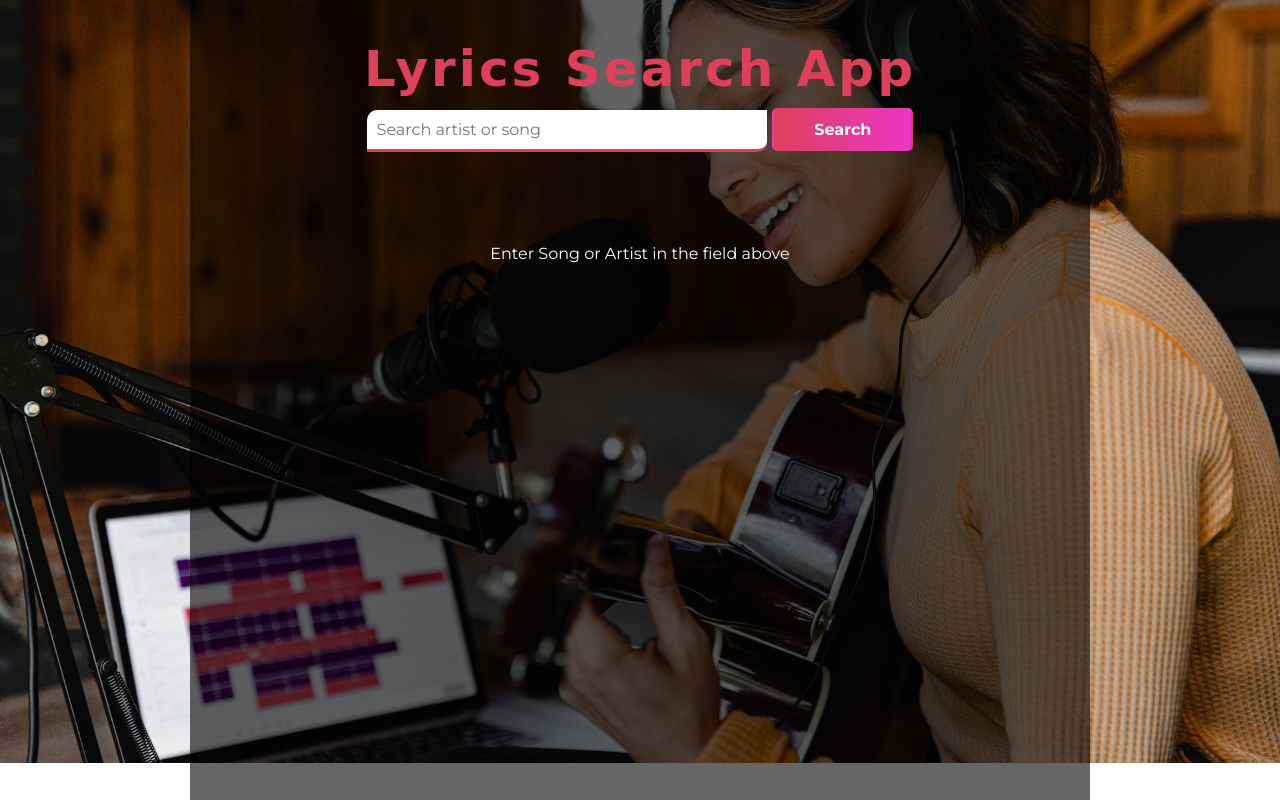
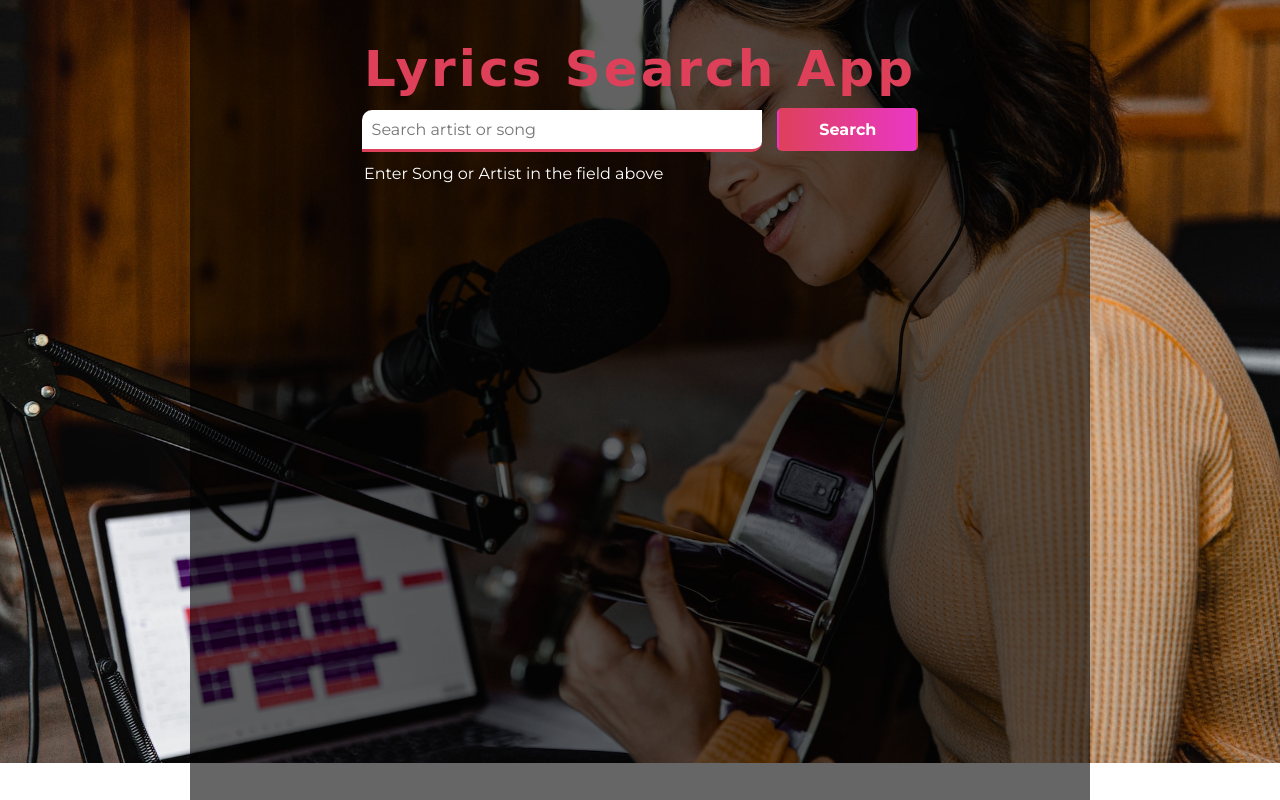
Before and after one commit to mirkogitdata/LyricsApp, a plain HTML site: page index.html in a window 1280 px wide. Drawn offline with Linux system fonts and the light colour scheme; a web font is replaced by a local one.

Commit message:
Fixed details for UX style of app.

```diff
--- a/styles.css
+++ b/styles.css
@@ -79,9 +79,8 @@ img {
 }
 
 header .container {
-    padding: 4rem 0;
+    padding: 4rem 0 2rem;
     text-align: center;
-    margin-bottom: 2rem;
 }
 
 header h1 {
@@ -113,6 +112,7 @@ form button {
     color: #fff;
     border: 2px solid transparent;
     padding: 10px 40px;
+    margin-left: 1rem;
     border-radius: 5px;
     font-weight: 700;
     cursor: pointer;
@@ -125,6 +125,7 @@ form button {
 
 form button:hover {
     border: 2px solid #fff;
+    background-image: linear-gradient(to right, #ea37c6, #ea37c6);
 }
 
 section .container {
@@ -171,4 +172,11 @@ section .container {
 
 .songs li span:hover {
     border: 2px solid #fff;
+    background-image: linear-gradient(to right, #ea37c6, #ea37c6);
 }
+
+#result p {
+    display: flex;
+    justify-content: flex-start;
+    margin: -4rem 0 0 12.4rem;
+}
```
